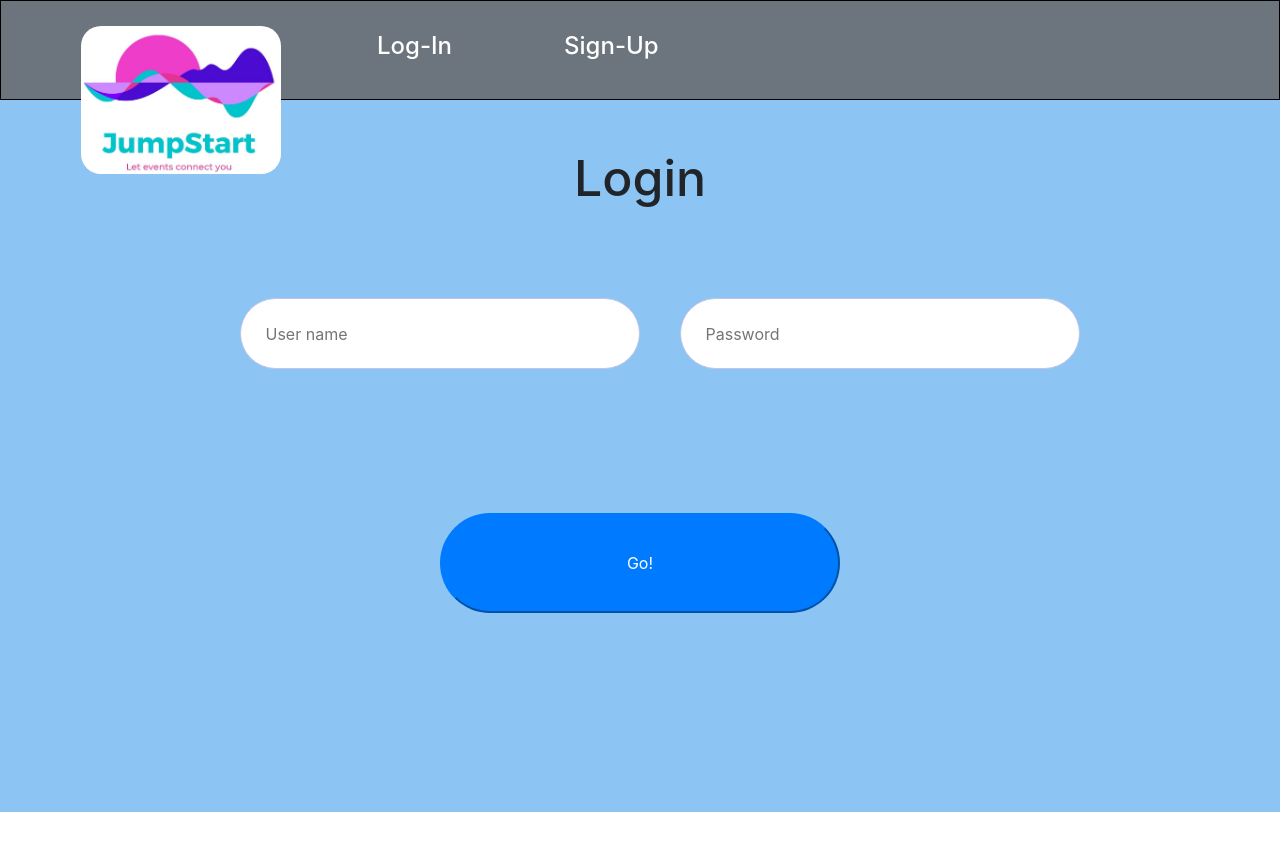
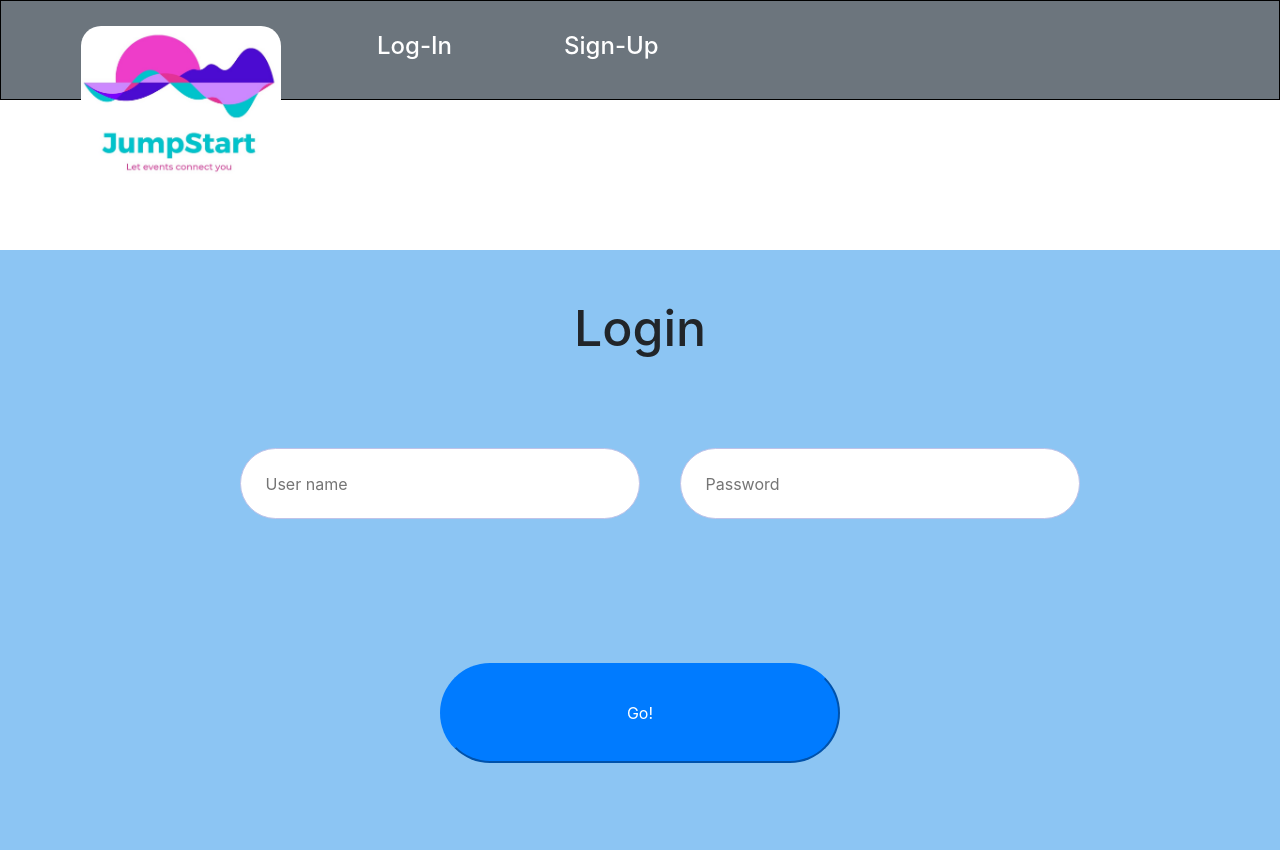
Before and after one commit to noehoro/JumpStart-Frontend, a React (Create React App) app in the folder jumpstart-react/: page / in a window 1280 px wide. Shown: the top 850 px of the page. Before the commit the page ends 812 px from the top, so only its background shows below. Built offline with nearby package versions, Linux system fonts and the light colour scheme.

Commit message:
made an error before

```diff
--- a/jumpstart-react/src/pages/Login.jsx
+++ b/jumpstart-react/src/pages/Login.jsx
@@ -27,7 +27,7 @@ function Login(props) {
 
   return (
     <div>
-      {/* <div className="welcomeHeader"></div> */}
+      <div className="welcomeHeader"></div>
       <div className="loginContainer">
         <div>
           <h1 className="loginHeader pt-5">Login</h1>
```
